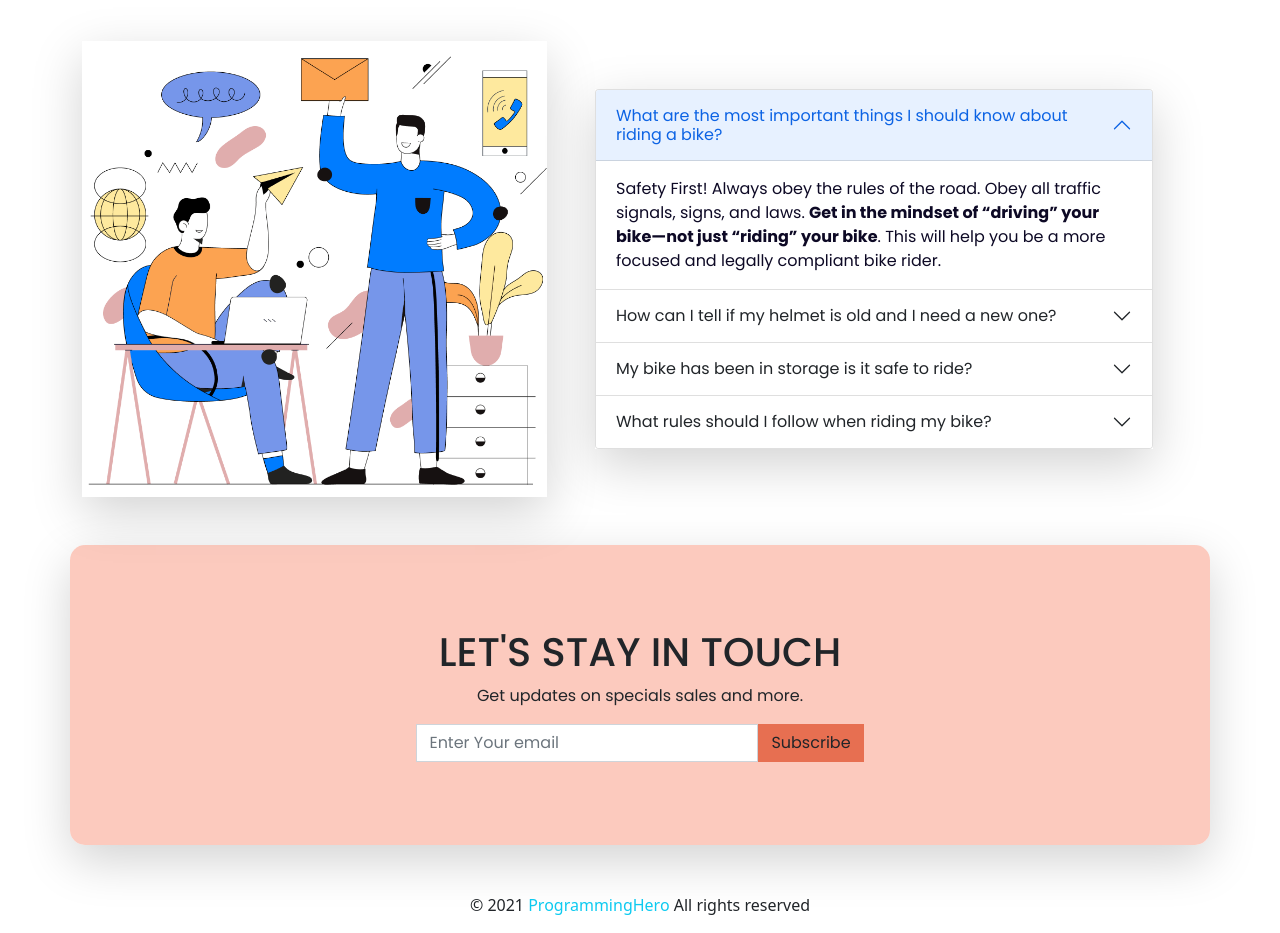
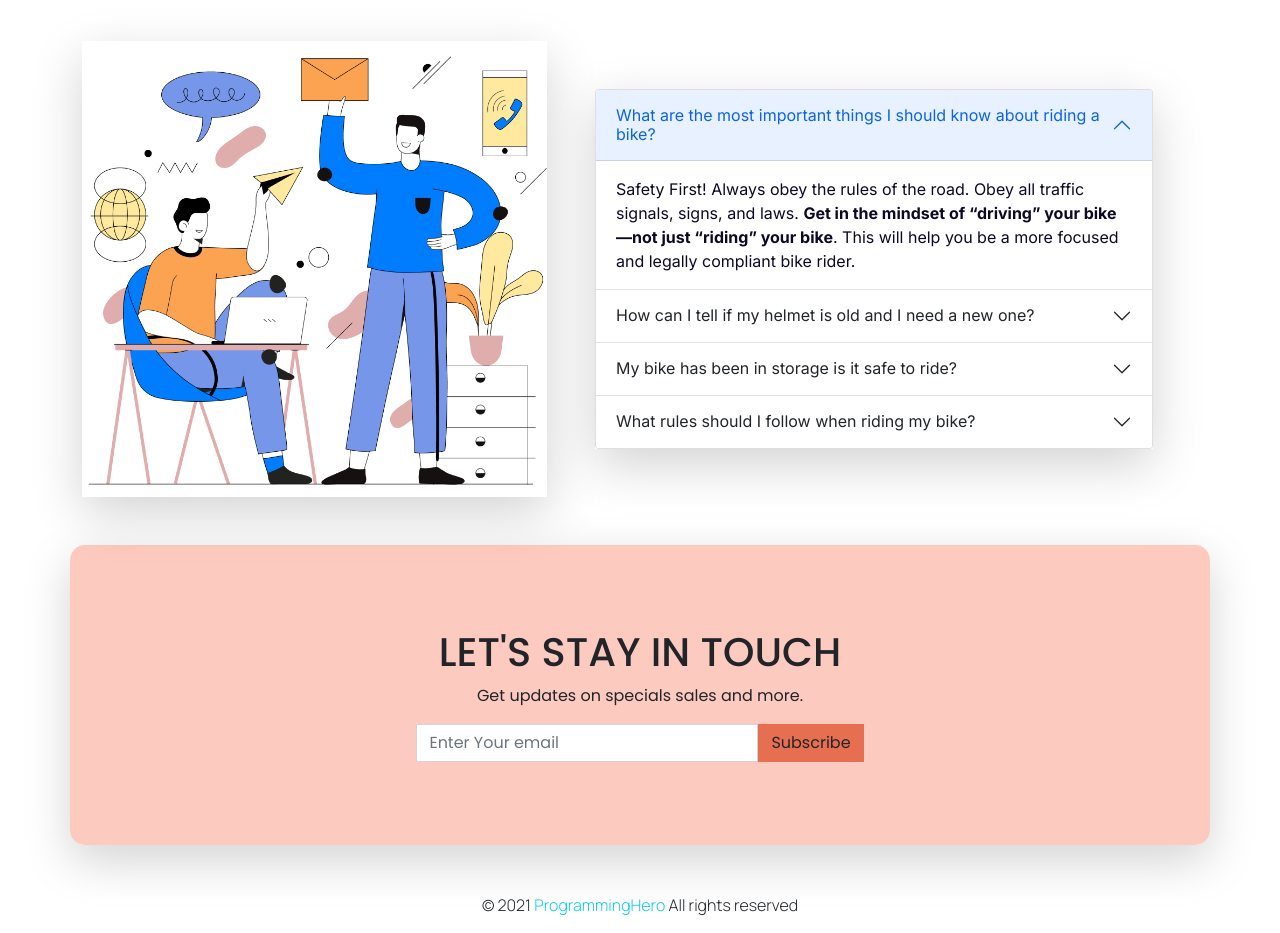
Before and after one commit to Shoyayeb/honda-cbr, a plain HTML site: page index.html in a window 1280 px wide. Shown: the part 2785-3718 px from the top of the page. Drawn offline with nearby package versions, Linux system fonts and the light colour scheme.

Commit message:
font updated

```diff
--- a/index.html
+++ b/index.html
@@ -288,7 +288,7 @@
         <!--
             faq section
          -->
-        <section class="darkColor my-5">
+        <section class="darkColor my-5 fontInter">
             <h1 class="text-center ">
                 <span class="darkColor">Frequently Asked</span> <span class="specialColor">Questions</span>
             </h1>
@@ -444,7 +444,7 @@
 
     </main>
     <footer>
-        <p class="fw-lighter text-center">© 2021 <a href="https://web.programming-hero.com" target="_blank" class="text-info text-decoration-none">ProgrammingHero</a> All rights reserved
+        <p class="fw-lighter text-center fontManrope">© 2021 <a href="https://web.programming-hero.com" target="_blank" class="text-info text-decoration-none">ProgrammingHero</a> All rights reserved
         </p>
     </footer>
     <!--
```
